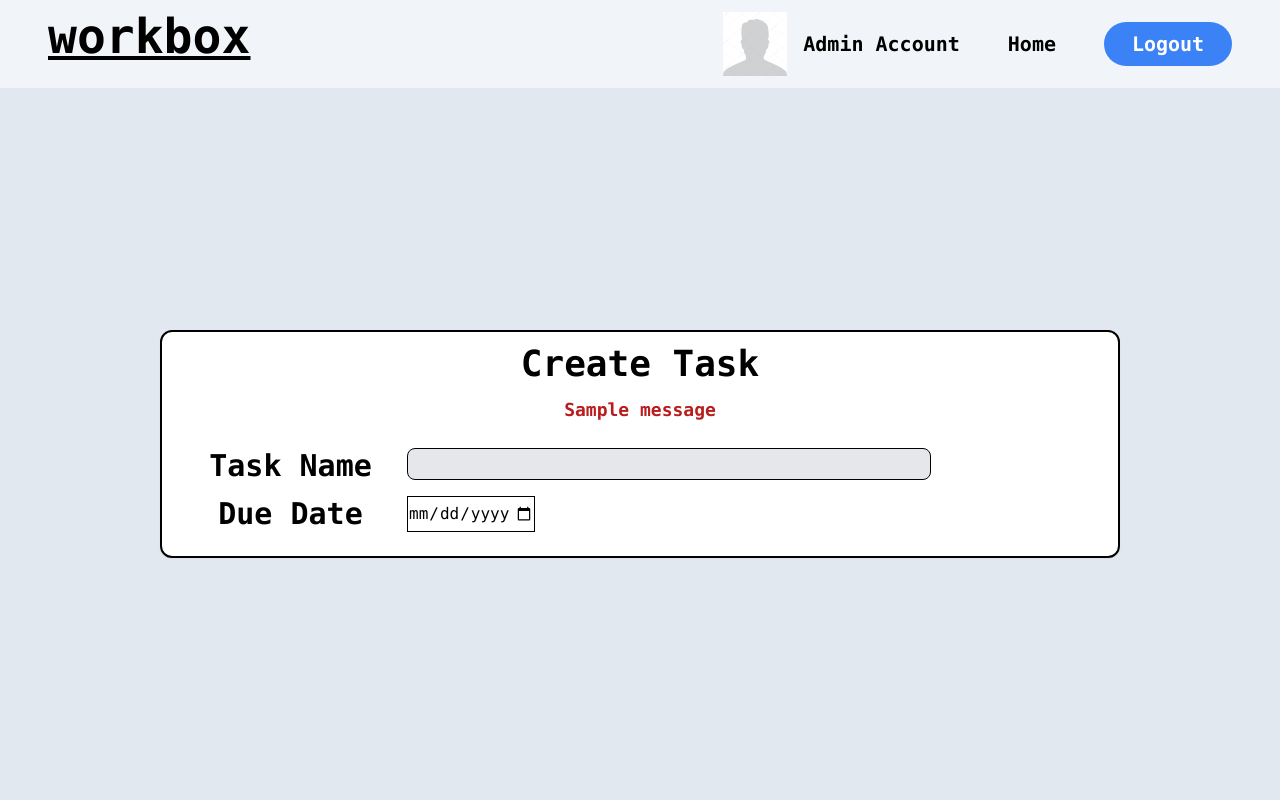
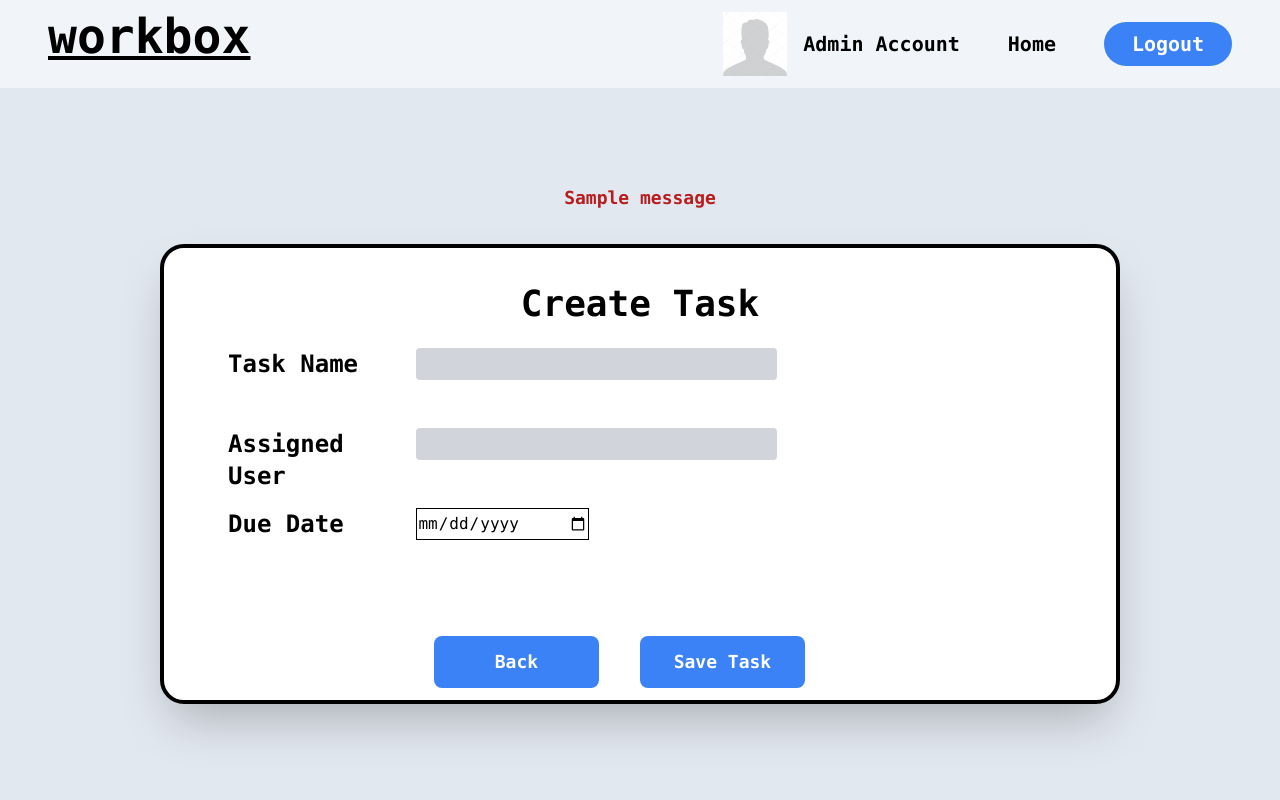
Before and after one commit to falarion08/SECDEV_Project, a Flask app: page /admin/1/new_task in a window 1280 px wide. Run offline with Flask 3, Linux system fonts and the light colour scheme; a user stored in the database is signed in; tables that the repository leaves empty hold one stand-in row (values such as "Sample post"); one stand-in notice (Sample message) is shown; parts of the project's set-up code (start-up, migrations or seed data) failed here and were passed over; some libraries are stand-ins or nearby versions.

Commit message:
frontend and route updates
- added workspace exist validation for create_task route
- fixed create_task assigned_user query
- create open task updates admin route
- fix create task page ui
- add route to open task updates
- fix open task updates page ui
- add form for updates

```diff
--- a/app/models/Task.py
+++ b/app/models/Task.py
@@ -14,8 +14,8 @@ class Task(db.Model):
     due_date = db.Column(db.Date, nullable=False)
 
 
-    def __init__(self, assigned_user_email_address,due_date, owning_worksapce, user_assigned_details):
+    def __init__(self, assigned_user_email_address,due_date, owning_workspace, user_assigned_details):
         self.assigned_user_id = assigned_user_email_address
         self.due_date = due_date
-        self.owning_workspace = owning_worksapce
+        self.owning_workspace = owning_workspace
         self.user_assigned_details = user_assigned_details
--- a/app/routes/adminRoutes.py
+++ b/app/routes/adminRoutes.py
@@ -2,6 +2,7 @@ from flask import render_template, flash, redirect, url_for, session,request
 from flask_login import login_user, login_required, logout_user, current_user
 from app.models.User import db, User
 from . import admin_bp,login_manager
+from app.models.Task import Task
 from app.models.Workspace import Workspace
 from app.models.WorkspaceMembers import WorkspaceMembers
 from  wtforms import Label
@@ -66,6 +67,8 @@ def open_workspace(workspace_id):
         session.pop('_flashes', None)
         flash("Error occurred while accessing a workspace", 'error-msg')
         return redirect(url_for('adminRoutes.admin_homepage'))
+
+    #TODO: get task data and pass it to frontend
 
 
     return render_template('Workspace.html', workspace_id=workspace_id, workspace=workspace)
@@ -215,20 +218,52 @@ def remove_member(workspace_id, member_id):
 @admin_bp.route('/<int:workspace_id>/new_task', methods=["GET","POST"])
 @login_required
 def create_task(workspace_id):
+    _new_task_form = form.NewTask()
+    workspace = Workspace.query.get(int(workspace_id))
 
-    _new_task_form = form.NewTask()
+    if not workspace:
+            session.pop('_flashes', None)
+            flash("Error occurred while creating a task for a workspace", 'error-msg')
+            return redirect(url_for('adminRoutes.admin_homepage'))
 
     if _new_task_form.validate_on_submit():
-        assigned_user =  User.query.filter_by(email=_new_task_form.data.email_address)
+        assigned_user =  User.query.filter_by(email=_new_task_form.email_address.data)
 
-        if assigned_user:
-            session.pop('_flashes', None)
-            flash('Successfully created a task', 'success-msg')
-            return redirect(url_for('adminRoutes.open_workspace',workspace_id = workspace_id))
-        else:
+        if not assigned_user:
             session.pop('_flashes',None)
             flash('User does not exist','error-msg')
             return redirect(url_for('adminRoutes.create_task', workspace_id = workspace_id))
 
+        #TODO: add task backend
+
+        session.pop('_flashes', None)
+        flash('Successfully created a task', 'success-msg')
+        return redirect(url_for('adminRoutes.open_workspace',workspace_id = workspace_id))
+
+
     return render_template('createTask.html',new_task_form = _new_task_form,
                            workspace_id = workspace_id)
+
+# @admin_bp.route('/<int:workspace_id>/<int:task_id>', methods=["GET","POST"])
+@admin_bp.route('/<int:workspace_id>/task', methods=["GET","POST"])
+@login_required
+# def open_task_updates(workspace_id, task_id):
+def open_task_updates(workspace_id):
+    workspace = Workspace.query.get(int(workspace_id))
+    update_form = form.NewUpdate()
+    # task = Task.query.get(int(task_id))
+
+    if not workspace:
+        session.pop('_flashes', None)
+        flash("Error occurred while accessing a workspace", 'error-msg')
+        return redirect(url_for('adminRoutes.admin_homepage'))
+    # if not task:
+    #     session.pop('_flashes', None)
+    #     flash("Error occurred while accessing a task", 'error-msg')
+    #     return redirect(url_for('adminRoutes.open_workspace', workspace_id=workspace_id))
+
+
+
+
+    # return render_template('Task.html', workspace_id=workspace_id, task_id=task_id)
+    return render_template('Task.html', workspace_id=workspace_id, form=update_form)
--- a/app/static/css/output.css
+++ b/app/static/css/output.css
@@ -760,20 +786,25 @@ html,body {
   width: 100%;
 }
 
-.w-20 {
-  width: 5rem;
+.w-2\/3 {
+  width: 66.666667%;
+}
+
+.w-min {
+  width: -moz-min-content;
+  width: min-content;
+}
+
+.w-1\/5 {
+  width: 20%;
+}
+
+.w-24 {
+  width: 6rem;
 }
 
 .flex-1 {
   flex: 1 1 0%;
-}
-
-.flex-auto {
-  flex: 1 1 auto;
-}
-
-.flex-initial {
-  flex: 0 1 auto;
 }
 
 .grow {
@@ -796,12 +831,32 @@ html,body {
   grid-auto-flow: row dense;
 }
 
+.grid-flow-col-dense {
+  grid-auto-flow: column dense;
+}
+
+.auto-rows-max {
+  grid-auto-rows: max-content;
+}
+
 .grid-cols-3 {
   grid-template-columns: repeat(3, minmax(0, 1fr));
 }
 
 .grid-cols-5 {
   grid-template-columns: repeat(5, minmax(0, 1fr));
+}
+
+.grid-cols-2 {
+  grid-template-columns: repeat(2, minmax(0, 1fr));
+}
+
+.grid-rows-3 {
+  grid-template-rows: repeat(3, minmax(0, 1fr));
+}
+
+.grid-rows-5 {
+  grid-template-rows: repeat(5, minmax(0, 1fr));
 }
 
 .flex-row {
@@ -862,6 +937,18 @@ html,body {
   --tw-space-x-reverse: 0;
   margin-right: calc(1rem * var(--tw-space-x-reverse));
   margin-left: calc(1rem * calc(1 - var(--tw-space-x-reverse)));
+}
+
+.self-end {
+  align-self: flex-end;
+}
+
+.self-center {
+  align-self: center;
+}
+
+.justify-self-end {
+  justify-self: end;
 }
 
 .overflow-auto {
@@ -966,6 +1066,11 @@ html,body {
   background-color: rgb(243 244 246 / var(--tw-bg-opacity));
 }
 
+.bg-gray-200 {
+  --tw-bg-opacity: 1;
+  background-color: rgb(229 231 235 / var(--tw-bg-opacity));
+}
+
 .bg-gray-300 {
   --tw-bg-opacity: 1;
   background-color: rgb(209 213 219 / var(--tw-bg-opacity));
@@ -1004,11 +1109,6 @@ html,body {
 .bg-gray-400 {
   --tw-bg-opacity: 1;
   background-color: rgb(156 163 175 / var(--tw-bg-opacity));
-}
-
-.bg-gray-200 {
-  --tw-bg-opacity: 1;
-  background-color: rgb(229 231 235 / var(--tw-bg-opacity));
 }
 
 .p-0 {
@@ -1108,6 +1213,26 @@ html,body {
 
 .pt-8 {
   padding-top: 2rem;
+}
+
+.pt-16 {
+  padding-top: 4rem;
+}
+
+.pb-2 {
+  padding-bottom: 0.5rem;
+}
+
+.pb-8 {
+  padding-bottom: 2rem;
+}
+
+.pt-2 {
+  padding-top: 0.5rem;
+}
+
+.pr-2 {
+  padding-right: 0.5rem;
 }
 
 .text-center {
--- a/app/templates/Workspace.html
+++ b/app/templates/Workspace.html
@@ -67,7 +67,8 @@
                                 <h2 class="col-span-1 text-center border-r-4 border-black p-4 font-bold"> task.status </h2>
                                 <h2 class="col-span-1 text-center border-r-4 border-black p-4 font-bold"> task.due_date </h2>
                                 <span class="flex justify-center items-center w-full h-full">
-                                    <a class="size-full flex justify-center items-center" href="#">
+                                    <!-- <a class="size-full flex justify-center items-center" href="{{ url_for("adminRoutes.open_task_updates", workspace_id=workspace_id, task_id=task_id) }}"> -->
+                                    <a class="size-full flex justify-center items-center" href="{{ url_for("adminRoutes.open_task_updates", workspace_id=workspace_id) }}">
                                         <button class="w-5/6 h-4/5 rounded-xl bg-btn-dflt font-bold text-white text-base duration-100 hover:cursor-pointer hover:bg-sky-500 active:bg-btn-dflt"> Open Task </button>
                                     </a>
                                 </span>
@@ -79,7 +80,8 @@
                                 <h2 class="col-span-1 text-center border-r-4 border-black p-4 font-bold"> task.status </h2>
                                 <h2 class="col-span-1 text-center border-r-4 border-black p-4 font-bold"> task.due_date </h2>
                                 <span class="flex justify-center items-center w-full h-full">
-                                    <a class="size-full flex justify-center items-center" href="#">
+                                    <!-- <a class="size-full flex justify-center items-center" href="{{ url_for("adminRoutes.open_task_updates", workspace_id=workspace_id, task_id=task_id) }}"> -->
+                                    <a class="size-full flex justify-center items-center" href="{{ url_for("adminRoutes.open_task_updates", workspace_id=workspace_id) }}">
                                         <button class="w-5/6 h-4/5 rounded-xl bg-btn-dflt font-bold text-white text-base duration-100 hover:cursor-pointer hover:bg-sky-500 active:bg-btn-dflt"> Open Task </button>
                                     </a>
                                 </span>
--- a/app/templates/createTask.html
+++ b/app/templates/createTask.html
@@ -14,9 +14,7 @@
 
 {% block content %}
 
-<div class="flex flex-col bg-slate-200 gap-8 grow justify-center items-center">
-    <div class="border-2 border-black border-blackrounded-lg rounded-xl shadow-sm w-3/4 bg-white">
-        <h1 class="text-4xl font-bold text-center my-3"> Create Task </h1>
+<div class="flex flex-col grow justify-center items-center gap-8 bg-slate-200">
 
     <div class="text-center text-lg font-bold">
         {%  with messages = get_flashed_messages(with_categories=true) %}
@@ -35,28 +33,29 @@
         {% endwith %}
     </div>
 
+    <div class="bg-white border-4 border-black w-3/4 rounded-3xl shadow-2xl flex flex-col px-16 py-3">
 
-    <div class = "p-3">
-        <form action="{{url_for('adminRoutes.create_task', workspace_id = workspace_id)}}" method="POST">
-            {{new_task_form.csrf_token}}
-            <div class="flex flex-row my-3">
-                <span class=" font-bold w-1/4 text-center">{{new_task_form.task_name.label(class = "text-3xl")}}</span>
-                <span class="flex-1 flex justify-start"> {{new_task_form.task_name(class="w-3/4 h-8 border border-black rounded-lg bg-gray-200")}}</span>
+        <h1 class="text-4xl font-bold text-center py-6"> Create Task </h1>
+
+        <form class="flex flex-col" action="{{url_for('adminRoutes.create_task', workspace_id=workspace_id)}}" method="POST">
+            <div class="w-2/3 grid grid-flow-row-dense grid-cols-3 grid-rows-3 gap-4">
+                {{ new_task_form.csrf_token }}
+
+                {{ new_task_form.task_name.label(class="font-bold text-2xl col-span-1") }}
+                {{ new_task_form.task_name(class="p-2 bg-gray-300 outline-none rounded h-8 col-span-2") }}
+
+                {{ new_task_form.email_address.label(class="font-bold text-2xl col-span-1")}}
+                {{ new_task_form.email_address(class="p-2 bg-gray-300 outline-none rounded h-8 col-span-2") }}
+
+                {{ new_task_form.due_date.label(class="font-bold text-2xl col-span-1") }}
+                {{ new_task_form.due_date(class="border border-black h-8 col-span-1") }}
             </div>
-            <div class="my-3 flex flex-row">
-                <span class="font-bold w-1/4 text-center">
-                    {{new_task_form.due_date.label(class = "text-3xl")}}
-                </span>
-                <span class="flex-1 flex justify-start">
-                    {{new_task_form.due_date(class="border border-black w-32")}}
-                </span>
-            </div>
-            <div class ="flex w-3/4 justify-center">
-                <a href="{{url_for('adminRoutes.')}}"></a>
+            <div class="w-1/2 self-center grid grid-cols-2 pt-16">
+                <a class="w-4/5 p-3 rounded-lg bg-btn-dflt font-bold text-white text-center text-lg duration-100 hover:cursor-pointer hover:bg-sky-500 active:bg-btn-dflt" href="{{url_for('adminRoutes.open_workspace', workspace_id=workspace_id)}}"> Back </a>
+                {{ new_task_form.submit(class="w-4/5 p-3 rounded-lg bg-btn-dflt font-bold text-white text-lg duration-100 hover:cursor-pointer hover:bg-sky-500 active:bg-btn-dflt") }}
             </div>
         </form>
     </div>
 </div>
-</div>
 
 {% endblock %}
--- a/app/utils/forms.py
+++ b/app/utils/forms.py
@@ -1,5 +1,5 @@
 from flask_wtf import FlaskForm
-from wtforms import StringField, PasswordField, SubmitField, FileField,DateField
+from wtforms import StringField, PasswordField, SubmitField, FileField, DateField, TextAreaField
 from wtforms.validators import DataRequired, Email, Length
 from flask_wtf.file import FileAllowed, FileField, FileSize
 from flask_wtf.recaptcha import RecaptchaField
@@ -36,4 +36,8 @@ class NewTask(FlaskForm):
     task_name= StringField('Task Name', validators=[DataRequired(),Length(min=1,max=80)])
     email_address = StringField('Assigned User', validators=[DataRequired(),Length(min=12,max=64)])
     due_date  = DateField('Due Date')
-    submit = SubmitField('Save Workspace')
+    submit = SubmitField('Save Task')
+
+class NewUpdate(FlaskForm):
+    update = TextAreaField('Update', validators=[DataRequired(),Length(min=1,max=256)])
+    submit = SubmitField('Submit Update')
```
Also changed, not shown: other parts of app/static/css/output.css (+94 -0 lines), app/templates/Task.html (added, +88 -0 lines). Lines whose indentation alone changed are shown as unchanged.
